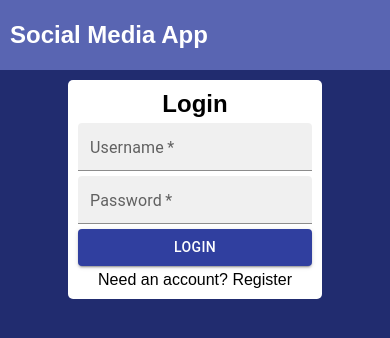
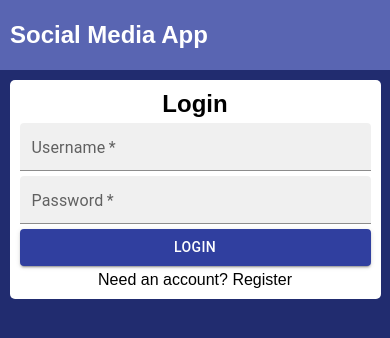
Before and after one commit to 77sa/social-media-app, a React (Create React App) app in the folder client/: page /login in a window 390 px wide. Shown: the top 338 px of the page. Built offline with nearby package versions, Linux system fonts and the light colour scheme.

Commit message:
css media for login/register

```diff
--- a/client/src/index.css
+++ b/client/src/index.css
@@ -28,7 +28,7 @@ body {
   color: black;
   padding: 10px;
   border-radius: 5px;
-  width: 60%;
+  width: 30%;
 }
 
 .form-container > form {
@@ -45,3 +45,9 @@ body {
 .form-container > form > span {
   margin-top: 5px;
 }
+
+@media (max-width: 584px) {
+  .form-container {
+    width: 90%;
+  }
+}
```
